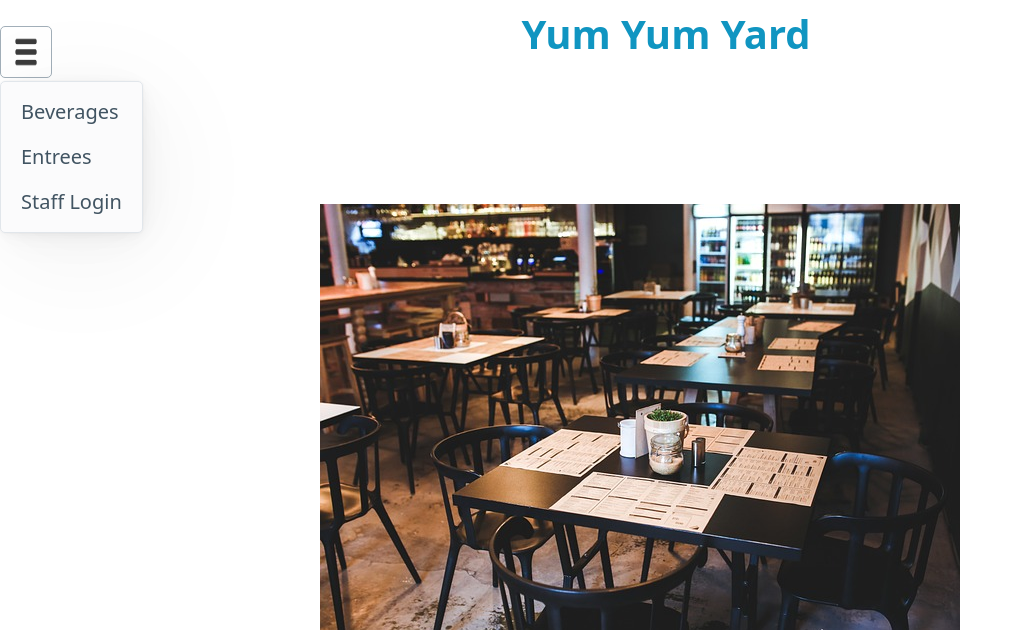
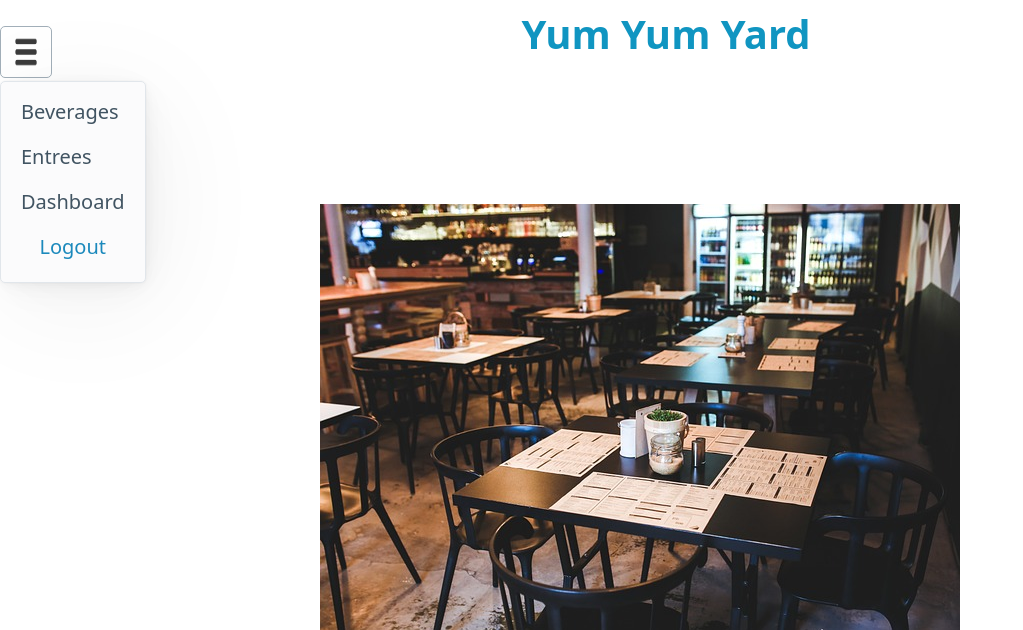
Before and after one commit to zamorejake/YumYumYard, a Node server app: page / in a window 1280 px wide, after a click that opens the changed part. Shown: the top 630 px of the page, without its empty margins (0-1023 px from the left). Run offline with Node 20, Linux system fonts and the light colour scheme; a user stored in the database is signed in; data comes from the database, SQL or seed files in the repository; some libraries are stand-ins or nearby versions.

Commit message:
updated nav bar to properly display login or dashboard/logout options depending if already logged in or not

```diff
--- a/views/layouts/main.handlebars
+++ b/views/layouts/main.handlebars
@@ -20,7 +20,12 @@
         <ul role="listbox">
           <li><a href="/beverages">Beverages</a></li>
           <li><a href="/entrees">Entrees</a></li>
-          <li><a href="/dashboard">Staff Login</a></li>
+          {{#if logged_in}}
+          <li><a href="/dashboard">Dashboard</a></li>
+          <button class="no-button" id="logout">Logout</button>
+          {{else}}
+          <li><a href="/login">Staff Login</a></li>
+          {{/if}}
         </ul>
       </details>
       </div>
```
